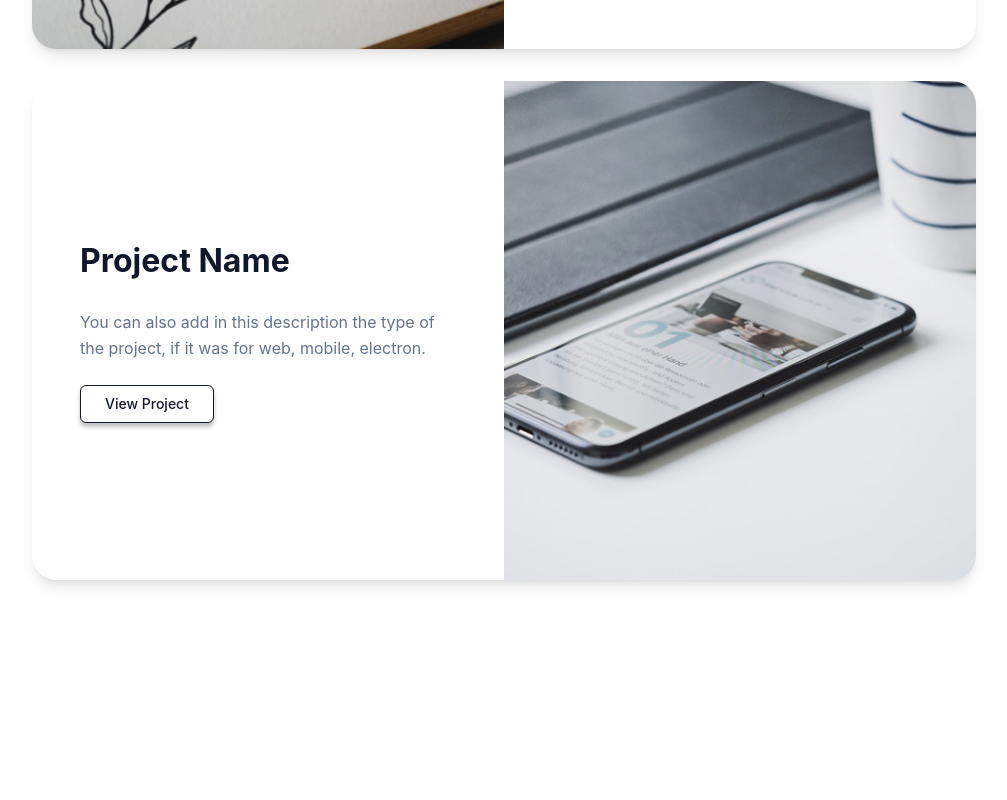
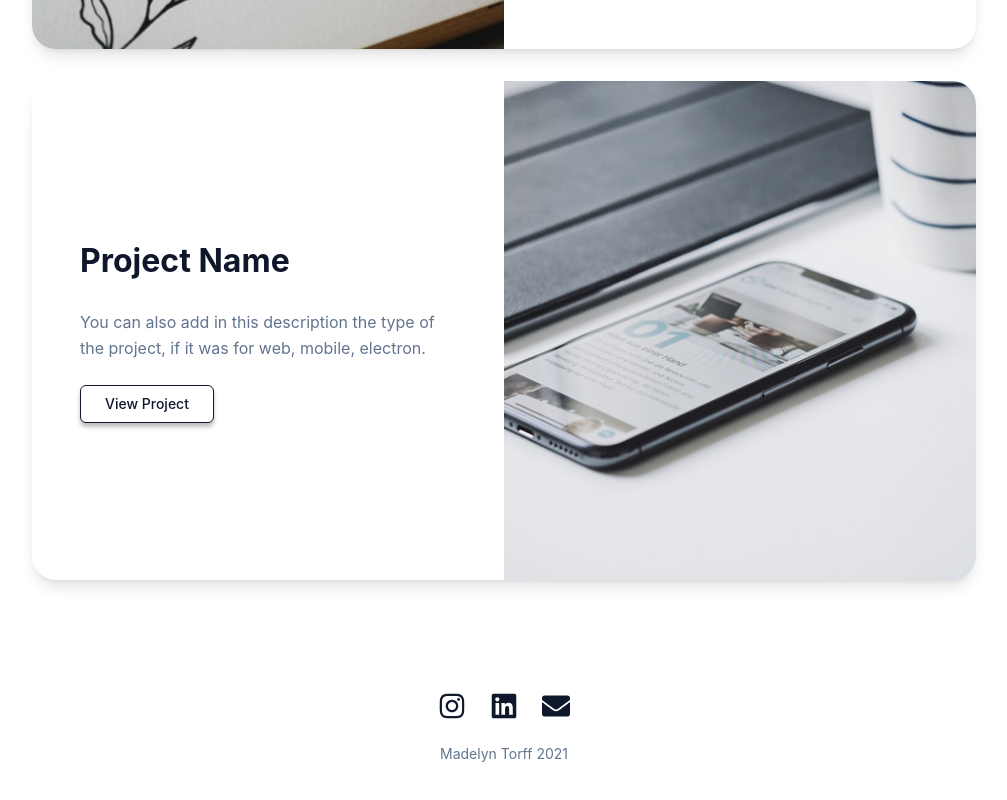
Before and after one commit to ErYors/portfolio, a React app: page / in a window 1280 px wide. Shown: the part 1763-2563 px from the top of the page, without its empty margins (136-1143 px from the left). Before the commit the page ends 2407 px from the top, so only its background shows below. Built offline with nearby package versions, Linux system fonts and the light colour scheme; the HTML template or start-up script is replaced by a standard one.

Commit message:
add: composant Footer avec icones et redirection

```diff
--- a/src/App.jsx
+++ b/src/App.jsx
@@ -1,3 +1,4 @@
+import Footer from './components/Footer'
 import Header from './components/Header'
 import Intro from './components/Intro'
 import Projects from './components/Projects'
@@ -35,6 +36,8 @@
         <Intro />
         <Projects />
       </main>
+
+      <Footer />
     </div>
   )
 }
--- /dev/null
+++ b/src/components/Footer.jsx
@@ -0,0 +1,31 @@
+import { FaInstagram, FaLinkedin, FaEnvelope } from 'react-icons/fa'
+
+const socialLinks = [
+  { icon: FaInstagram, href: 'https://www.instagram.com', label: 'Instagram' },
+  { icon: FaLinkedin, href: 'https://www.linkedin.com', label: 'LinkedIn' },
+  { icon: FaEnvelope, href: 'mailto:erwan.godelle@efrei.net', label: 'Email' },
+]
+
+export default function Footer({ name = 'Madelyn Torff', year = 2021 }) {
+  return (
+    <footer className="py-12">
+      <ul className="flex justify-center gap-6">
+        {socialLinks.map(({ icon: Icon, href, label }) => (
+          <li key={label}>
+            <a
+              href={href}
+              aria-label={label}
+              className="text-slate-900 transition-colors hover:text-slate-500"
+            >
+              <Icon size={28} />
+            </a>
+          </li>
+        ))}
+      </ul>
+
+      <p className="mt-6 text-center text-sm text-slate-500">
+        {name} {year}
+      </p>
+    </footer>
+  )
+}
```
